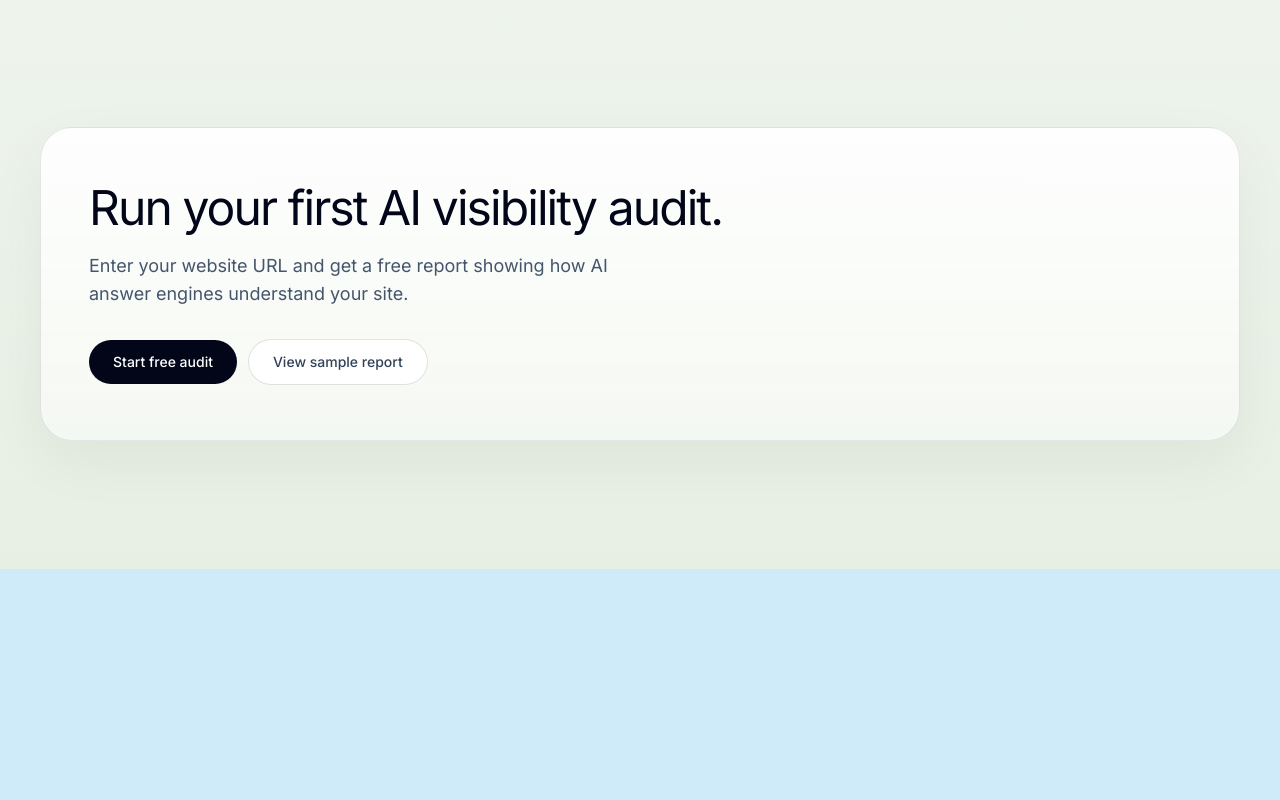
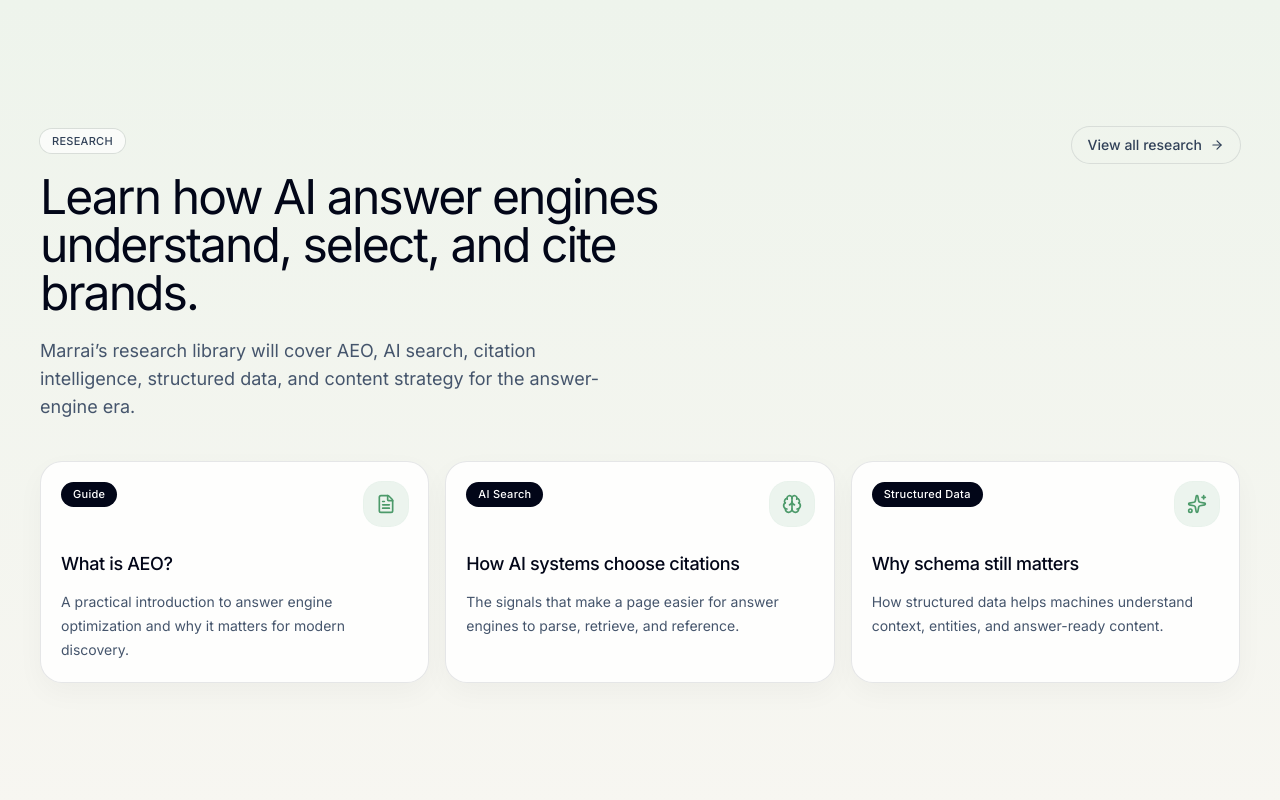
Before and after one commit to whyismeleige/marrai-web, a Next.js app: page / in a window 1280 px wide. Shown: the part 3080-3880 px from the top of the page. Before the commit the page ends 3649 px from the top, so only its background shows below. Built offline with nearby package versions, Linux system fonts and the light colour scheme.

Commit message:
feat(blog): add research preview section

```diff
--- a/app/page.tsx
+++ b/app/page.tsx
@@ -2,6 +2,7 @@ import { MarraiHero } from "@/components/marketing/marrai-hero";
 import { FinalCtaSection } from "@/components/marketing/final-cta-section";
 import { HowItWorksSection } from "@/components/marketing/how-it-works-section";
 import { ProblemSection } from "@/components/marketing/problem-section";
+import { ResearchPreviewSection } from "@/components/marketing/research-preview-section";
 import { SignalsSection } from "@/components/marketing/signals-section";
 
 export default function Home() {
@@ -11,6 +12,7 @@ export default function Home() {
       <ProblemSection />
       <HowItWorksSection />
       <SignalsSection />
+      <ResearchPreviewSection />
       <FinalCtaSection />
     </main>
   );
--- /dev/null
+++ b/components/marketing/research-preview-section.tsx
@@ -0,0 +1,87 @@
+import Link from "next/link";
+import { ArrowRight, Brain, FileText, Sparkles } from "lucide-react";
+
+const articles = [
+  {
+    tag: "Guide",
+    title: "What is AEO?",
+    description:
+      "A practical introduction to answer engine optimization and why it matters for modern discovery.",
+    icon: FileText,
+  },
+  {
+    tag: "AI Search",
+    title: "How AI systems choose citations",
+    description:
+      "The signals that make a page easier for answer engines to parse, retrieve, and reference.",
+    icon: Brain,
+  },
+  {
+    tag: "Structured Data",
+    title: "Why schema still matters",
+    description:
+      "How structured data helps machines understand context, entities, and answer-ready content.",
+    icon: Sparkles,
+  },
+];
+
+export function ResearchPreviewSection() {
+  return (
+    <section className="bg-[linear-gradient(180deg,#EEF4EC_0%,#F7F6F1_100%)]">
+      <div className="mx-auto max-w-7xl px-5 py-20 sm:px-8 sm:py-24 lg:px-10 lg:py-32">
+        <div className="flex flex-col gap-8 lg:flex-row lg:items-end lg:justify-between">
+          <div className="max-w-2xl">
+            <div className="inline-flex rounded-full bg-white/70 px-3 py-1 text-[11px] font-medium tracking-wide text-slate-700 ring-1 ring-slate-900/10">
+              RESEARCH
+            </div>
+            <h2 className="mt-5 text-3xl font-normal tracking-[-0.04em] text-slate-950 sm:text-4xl lg:text-5xl">
+              Learn how AI answer engines understand, select, and cite brands.
+            </h2>
+            <p className="mt-5 max-w-xl text-base leading-7 text-slate-600 sm:text-lg">
+              Marrai’s research library will cover AEO, AI search, citation
+              intelligence, structured data, and content strategy for the
+              answer-engine era.
+            </p>
+          </div>
+
+          <Link
+            href="/blog"
+            className="inline-flex items-center gap-2 self-start rounded-full px-4 py-2 text-sm font-medium text-slate-700 ring-1 ring-slate-900/10 transition-colors hover:bg-white/70"
+          >
+            View all research
+            <ArrowRight className="h-3.5 w-3.5" />
+          </Link>
+        </div>
+
+        <div className="mt-10 grid gap-4 md:grid-cols-3">
+          {articles.map((article) => {
+            const Icon = article.icon;
+
+            return (
+              <article
+                key={article.title}
+                className="rounded-3xl border border-slate-900/10 bg-white/85 p-5 shadow-[0_10px_28px_rgba(15,23,42,0.035)] transition-transform duration-200 ease-out hover:-translate-y-0.5"
+              >
+                <div className="flex items-start justify-between gap-4">
+                  <span className="inline-flex rounded-full bg-slate-950 px-3 py-1 text-[11px] font-medium tracking-wide text-white">
+                    {article.tag}
+                  </span>
+                  <div className="flex h-11 w-11 items-center justify-center rounded-2xl bg-[#4C9A6A]/10 text-[#4C9A6A] ring-1 ring-[#4C9A6A]/12">
+                    <Icon className="h-5 w-5" />
+                  </div>
+                </div>
+
+                <h3 className="mt-6 text-lg font-medium tracking-[-0.02em] text-slate-950">
+                  {article.title}
+                </h3>
+                <p className="mt-3 text-sm leading-6 text-slate-600">
+                  {article.description}
+                </p>
+              </article>
+            );
+          })}
+        </div>
+      </div>
+    </section>
+  );
+}
```
